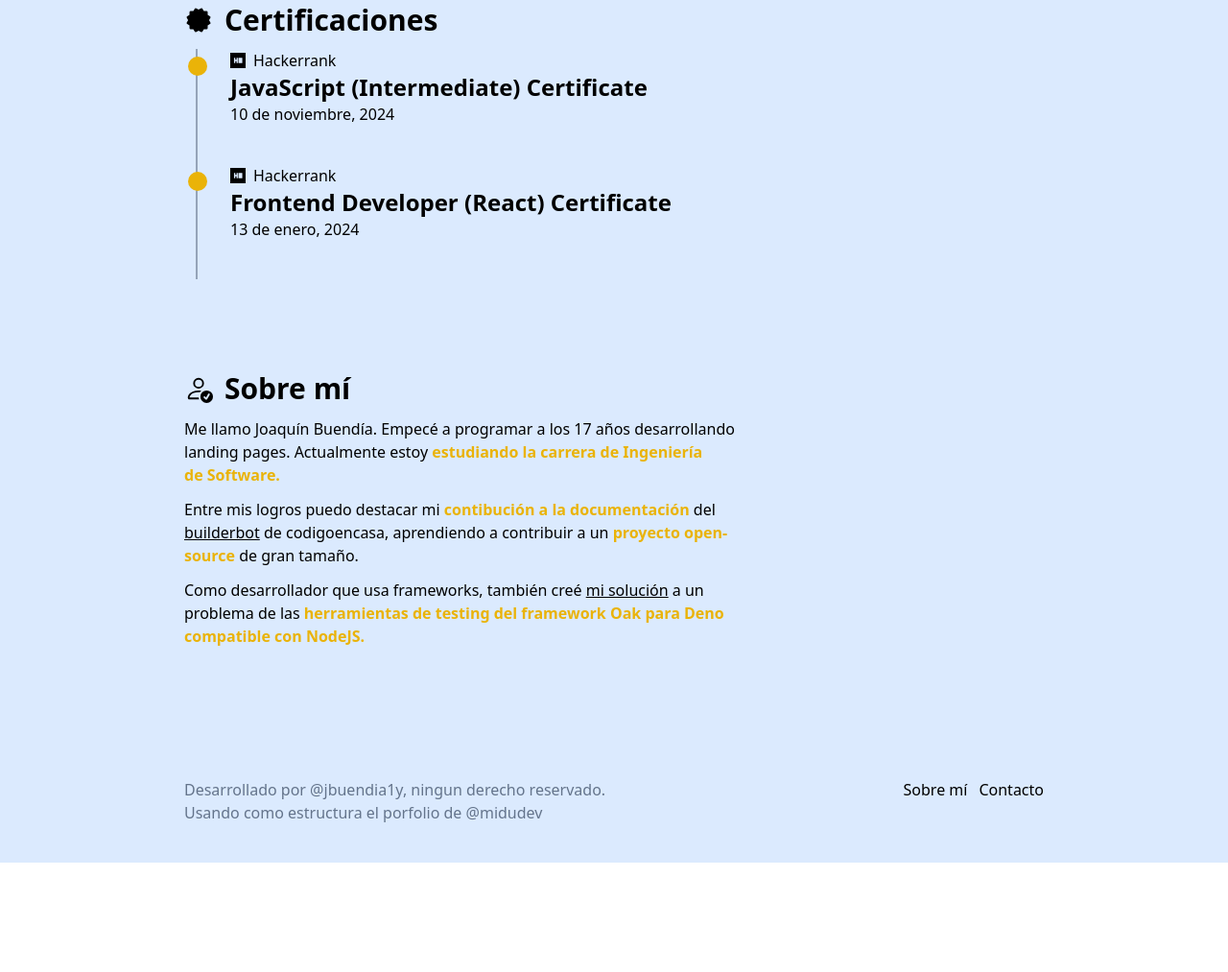
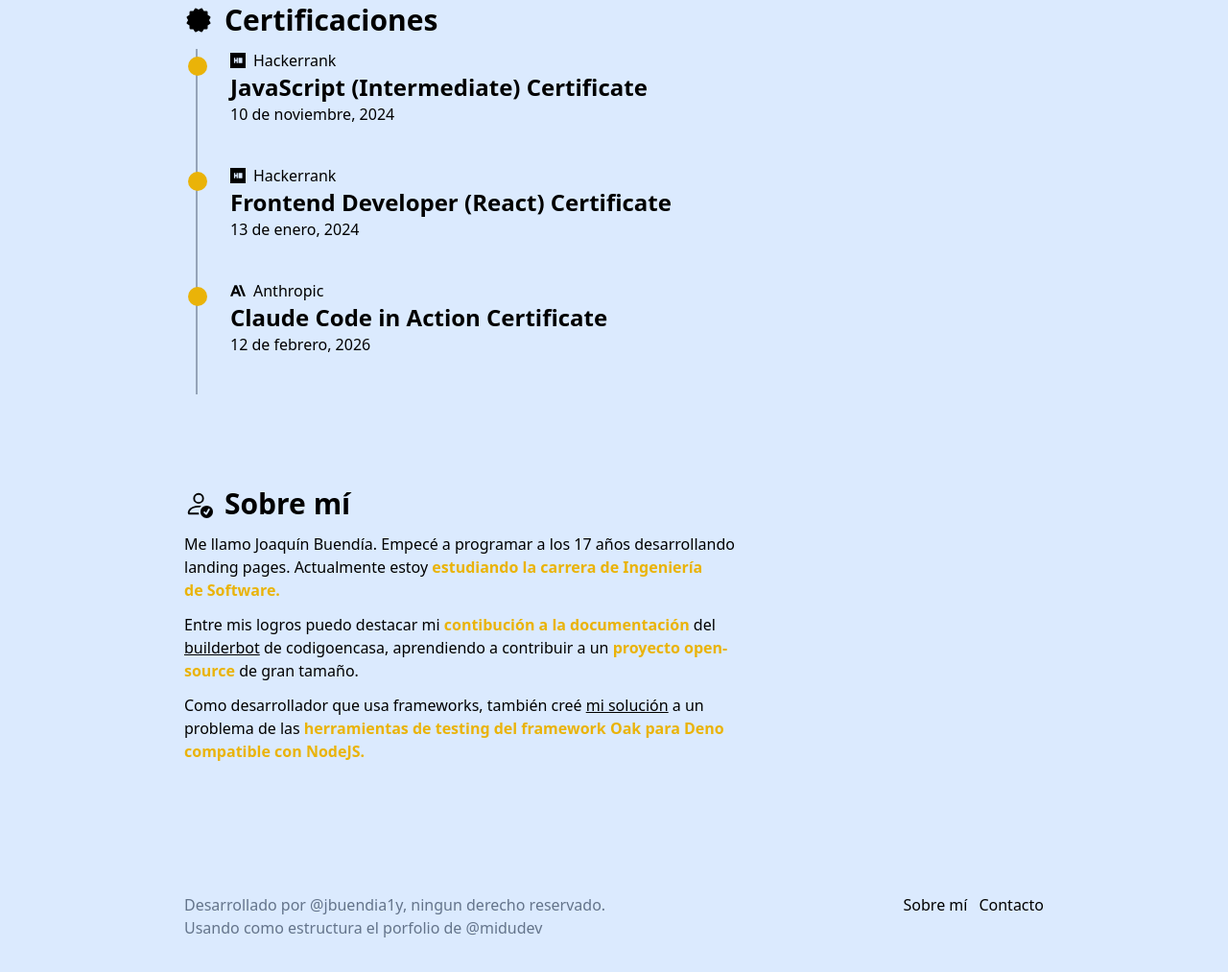
Before and after one commit to jbuendia1y/portfolio, an Astro site: page / in a window 1280 px wide. Shown: the part 1360-2373 px from the top of the page at 96% size. Before the commit the page ends 2259 px from the top, so only its background shows below. Built offline with nearby package versions, Linux system fonts and the light colour scheme; Astro itself is replaced by a stand-in of ours.

Commit message:
Update certifications
Adding anthropic certification

```diff
--- a/src/components/Certifications.astro
+++ b/src/components/Certifications.astro
@@ -1,14 +1,14 @@
 ---
 import { BiSolidCertification } from "react-icons/bi";
 import Container from "./Container.astro";
-import { SiHackerrank } from "react-icons/si";
+import { SiAnthropic, SiHackerrank } from "react-icons/si";
 
 const certifications: Array<{
   name: string;
   date: string;
   displayDate: string;
   certificationLink: string;
-  certificateBy: "hackerrank";
+  certificateBy: "hackerrank" | "anthropic";
 }> = [
   {
     name: "JavaScript (Intermediate) Certificate",
@@ -24,6 +24,13 @@ const certifications: Array<{
     certificationLink: "https://www.hackerrank.com/certificates/896f51dcaa61",
     certificateBy: "hackerrank",
   },
+  {
+    name: "Claude Code in Action Certificate",
+    date: "2026-2-12",
+    displayDate: "12 de febrero, 2026",
+    certificationLink: "https://verify.skilljar.com/c/kuznn6ju3vbe",
+    certificateBy: "anthropic",
+  }
 ];
 ---
 
@@ -41,7 +48,7 @@ const certifications: Array<{
                 <div class="absolute top-2 left-1 h-5 w-5 bg-yellow-500 rounded-full" />
                 <p class="flex gap-2 items-center">
                   <span class="flex gap-2 items-center capitalize">
-                    <SiHackerrank /> {certification.certificateBy}
+                    {certification.certificateBy === "hackerrank" ? <SiHackerrank /> : <SiAnthropic/>} {certification.certificateBy}
                   </span>
                 </p>
 
```
